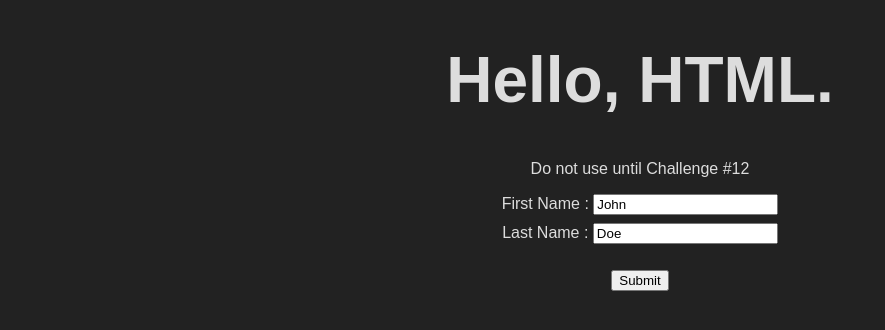
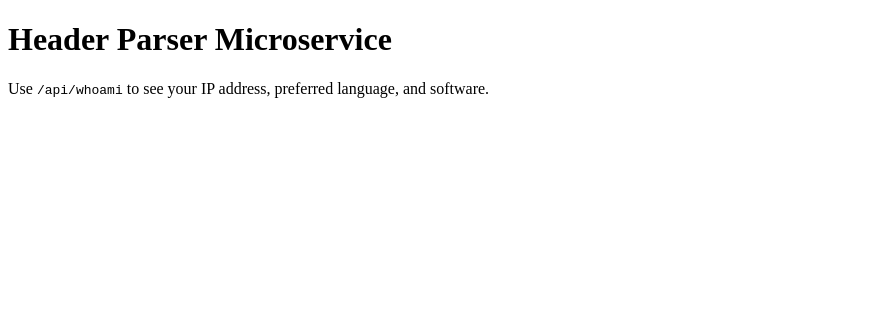
Before and after one commit to MangalinoAisle/boilerplate-project-headerparser, a plain HTML site: page views/index.html in a window 1280 px wide. Shown: the whole page, without its empty margins (0-885 px from the left). Drawn offline with Linux system fonts and the light colour scheme.

Commit message:
Complete Header Parser Microservice

```diff
--- a/views/index.html
+++ b/views/index.html
@@ -3,19 +3,10 @@
   <head>
     <meta charset="utf-8">
     <meta name="viewport" content="width=device-width,initial-scale=1">
-		<title>Hello HTML</title>
-		<link rel="stylesheet" href="/public/style.css">
+    <title>Header Parser Microservice</title>
   </head>
   <body>
-		<h1>Hello, HTML.</h1>
-		<p>Do not use until Challenge #12</p>
-     <form action="/name" method="post">
-      <label>First Name :</label>
-      <input type="text" name="first" value="John"><br>
-      <label>Last Name :</label>
-      <input type="text" name="last" value="Doe"><br><br>
-      <input type="submit" value="Submit">
-    </form>
+    <h1>Header Parser Microservice</h1>
+    <p>Use <code>/api/whoami</code> to see your IP address, preferred language, and software.</p>
   </body>
-
 </html>
```
Also changed, not shown: index.js (+12 -2 lines). Lines whose indentation alone changed are shown as unchanged.
